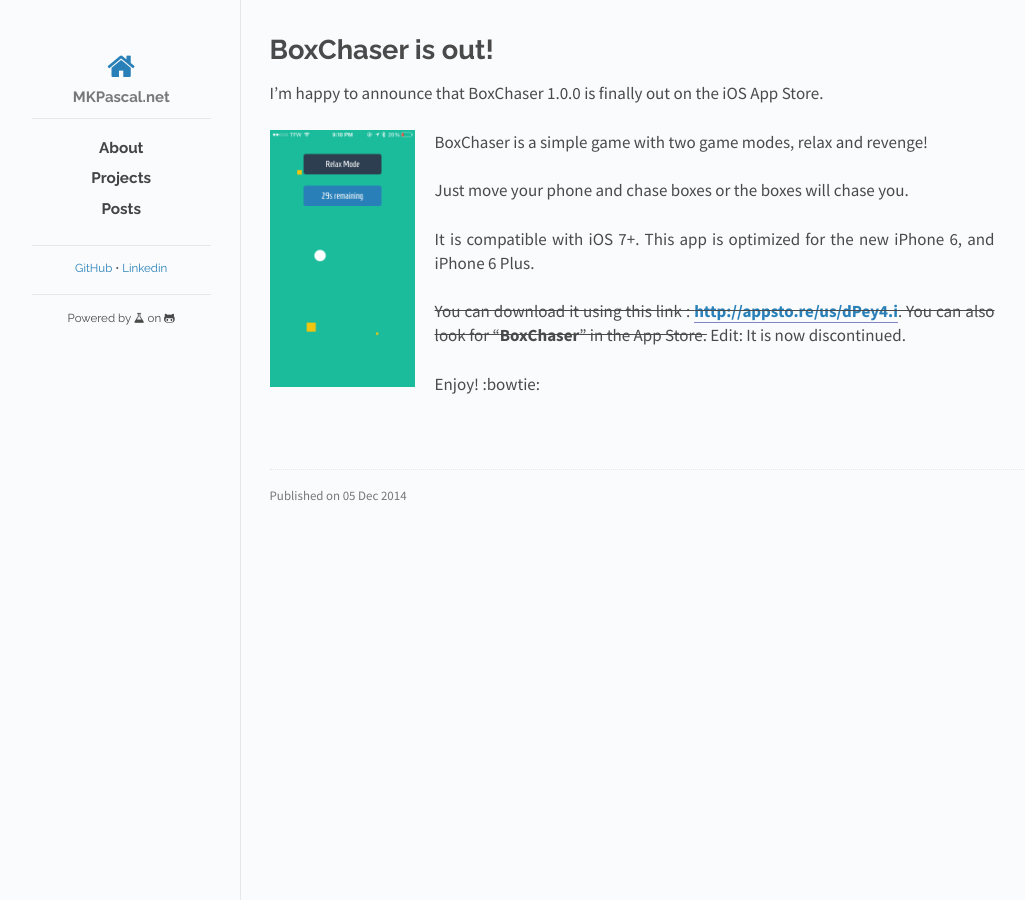
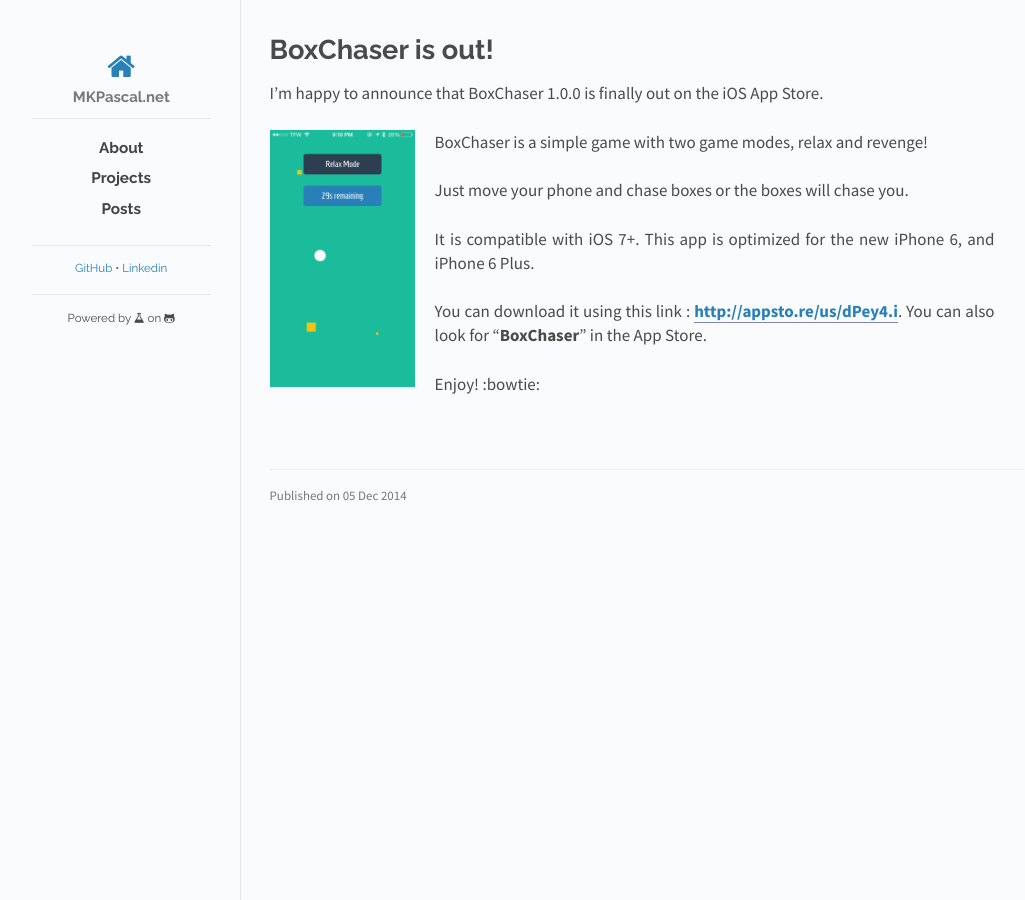
Before and after one commit to mkpascal/mkpascal.github.io, a Jekyll site: the page built from _posts/2014-12-05-boxchaser-is-out.md, in a window 1280 px wide. Shown: the whole page, without its empty margins (118-1143 px from the left). Built offline with Jekyll 4.4.1, drawn with Linux system fonts in a browser that asks for light colours; nearby versions of some CDN libraries.

Commit message:
Update 2014-12-05-boxchaser-is-out.md

```diff
--- a/_posts/2014-12-05-boxchaser-is-out.md
+++ b/_posts/2014-12-05-boxchaser-is-out.md
@@ -15,7 +15,7 @@ Just move your phone and chase boxes or the boxes will chase you.
 
 It is compatible with iOS 7+. This app is optimized for the new iPhone 6, and iPhone 6 Plus.
 
-<del>You can download it using this link : **<http://appsto.re/us/dPey4.i>**. You can also look for &#8220;**BoxChaser**&#8221; in the App Store.</del> Edit: It is now discontinued.
+You can download it using this link : **<http://appsto.re/us/dPey4.i>**. You can also look for &#8220;**BoxChaser**&#8221; in the App Store.
 
 Enjoy! :bowtie:
 
```
